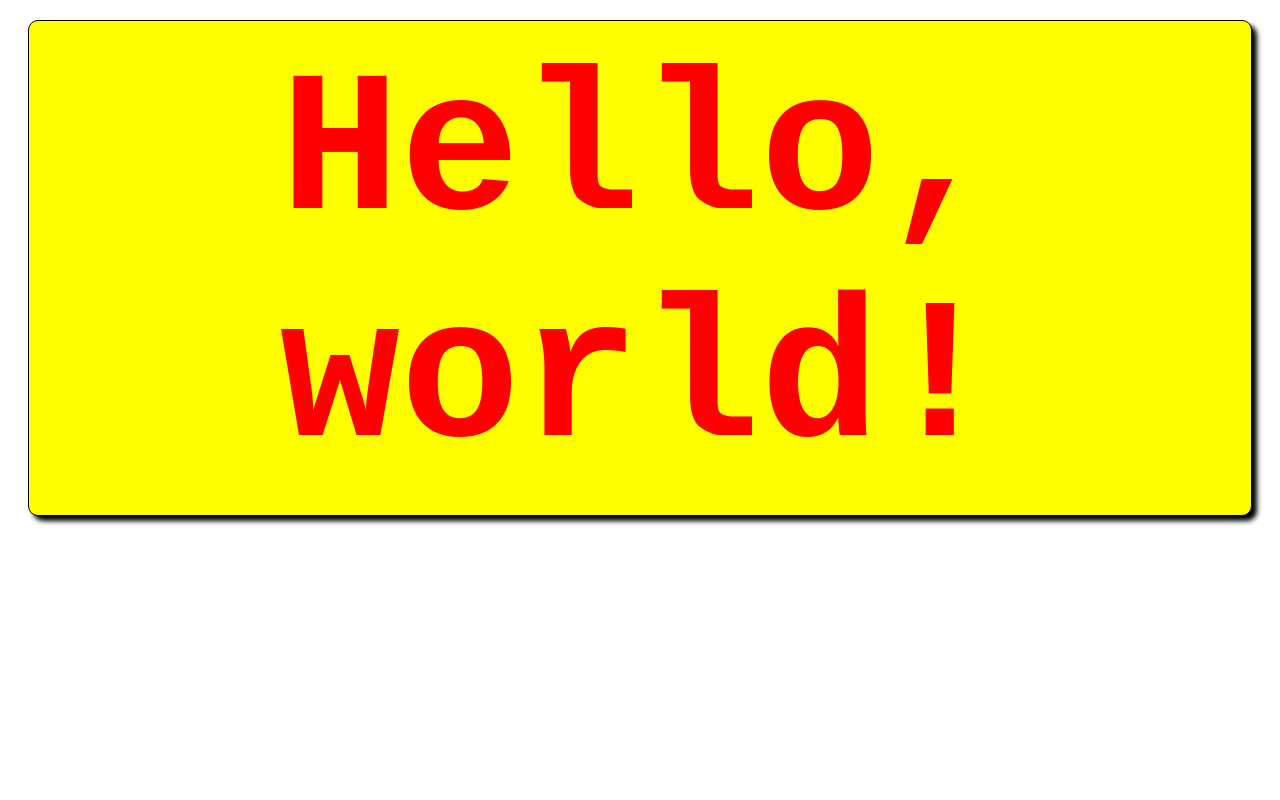
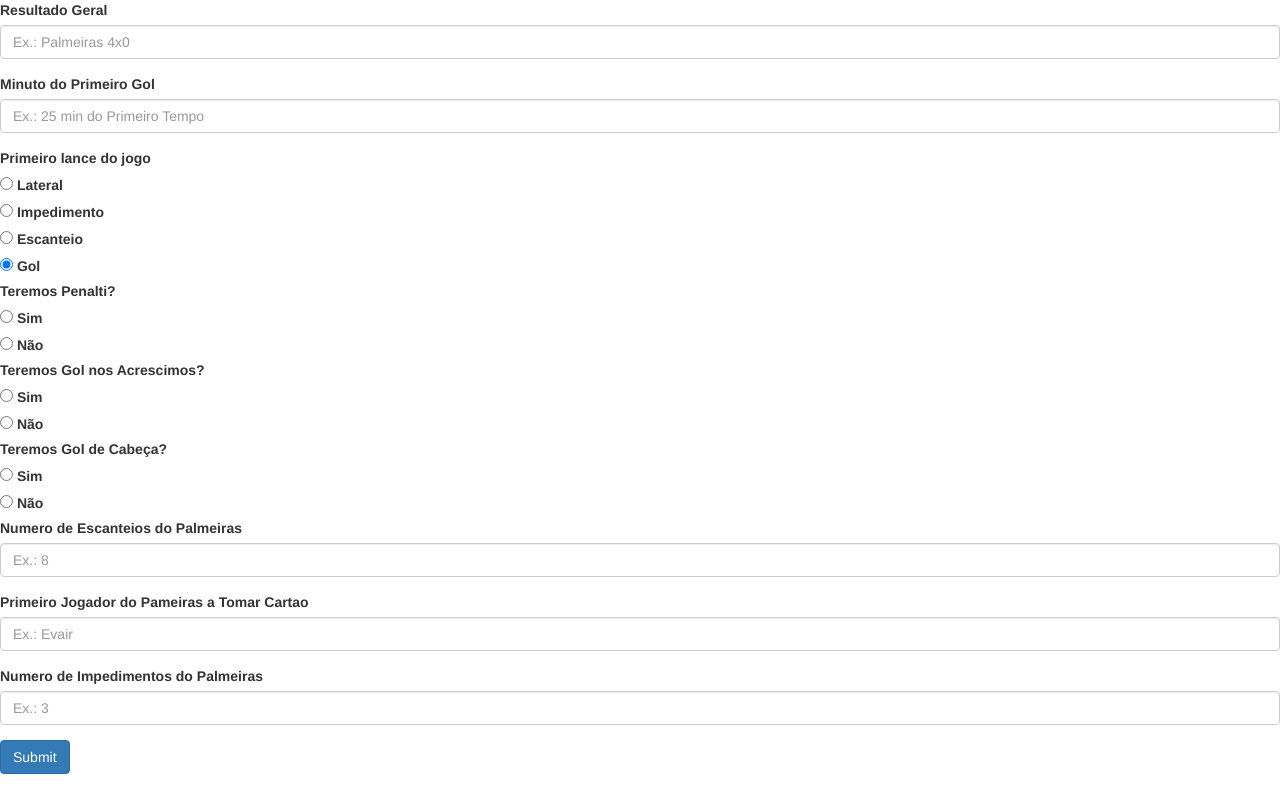
Before and after one commit to dpmarsola/palmeirasatemorrer, a Django app: page /poll in a window 1280 px wide. Run offline with Django 4.2, Linux system fonts and the light colour scheme; some libraries are stand-ins or nearby versions.

Commit message:
primeiro mvp pronto

```diff
--- a/palmeirasatemorrer/settings.py
+++ b/palmeirasatemorrer/settings.py
@@ -25,7 +25,7 @@ SECRET_KEY = 'django-insecure-lwxvb&0y&@(nlz@_g#_vfx0c&_pp=!$+mlhwpio@83-o(1g=7f
 # SECURITY WARNING: don't run with debug turned on in production!
 DEBUG = True
 
-ALLOWED_HOSTS = []
+ALLOWED_HOSTS = ["*"]
 
 
 # Application definition
--- a/poll/templates/index.html
+++ b/poll/templates/index.html
@@ -4,10 +4,103 @@
     <!-- Add additional CSS in static file -->
     {% load static %}
     <link rel="stylesheet" href="{% static 'css/styles.css' %}" />
+    <!-- Latest compiled and minified CSS -->
+    <link rel="stylesheet" href="https://maxcdn.bootstrapcdn.com/bootstrap/3.4.1/css/bootstrap.min.css">
+
+    <!-- jQuery library -->
+    <script src="https://ajax.googleapis.com/ajax/libs/jquery/3.7.1/jquery.min.js"></script>
+
+    <!-- Latest compiled JavaScript -->
+    <script src="https://maxcdn.bootstrapcdn.com/bootstrap/3.4.1/js/bootstrap.min.js"></script>
   </head>
   <body>
-    <div class="daniel">
-      Hello, world!
+
+    <form>
+
+      <!--  Resultado Geral -->
+      <div class="form-group">
+        <label for="inputResultadoGeral">Resultado Geral</label>
+        <input type="text" class="form-control" id="inputResultadoGeral" placeholder="Ex.: Palmeiras 4x0">
+      </div>
+
+      <!--  Minuto do Primeiro Gol -->
+      <div class="form-group">
+        <label for="inputMinutoPrimeiroGol">Minuto do Primeiro Gol</label>
+        <input type="text" class="form-control" id="inputMinutoPrimeiroGol" placeholder="Ex.: 25 min do Primeiro Tempo">
+      </div>
+
+      <!--  Primeiro Lance -->
+      <label class="form-label" for="form12">Primeiro lance do jogo</label>
+      <div class="form-check">
+        <input class="form-check-input" type="radio" name="radioPrimeiroLance" id="radioPrimeiroLance1"/>
+        <label class="form-check-label" for="radioPrimeiroLance1"> Lateral </label>
+      </div>
+      <div class="form-check">
+        <input class="form-check-input" type="radio" name="radioPrimeiroLance" id="radioPrimeiroLance2" checked/>
+        <label class="form-check-label" for="radioPrimeiroLance2"> Impedimento </label>
+      </div>
+      <div class="form-check">
+        <input class="form-check-input" type="radio" name="radioPrimeiroLance" id="radioPrimeiroLance2" checked/>
+        <label class="form-check-label" for="radioPrimeiroLance3"> Escanteio </label>
+      </div>
+      <div class="form-check">
+        <input class="form-check-input" type="radio" name="radioPrimeiroLance" id="radioPrimeiroLance2" checked/>
+        <label class="form-check-label" for="radioPrimeiroLance4"> Gol </label>
+      </div>
+
+      <!--  Teremos Penalti -->
+      <label class="form-label" for="form12">Teremos Penalti?</label>
+      <div class="form-check">
+        <input class="form-check-input" type="radio" name="radioTeremosPenalti" id="radioTeremosPenalti1"/>
+        <label class="form-check-label" for="radioTeremosPenalti1"> Sim </label>
+      </div>
+      <div class="form-check">
+        <input class="form-check-input" type="radio" name="radioTeremosPenalti" id="radioTeremosPenalti2"/>
+        <label class="form-check-label" for="radioTeremosPenalti2"> Não </label>
+      </div>
+
+      <!--  Teremos Gol nos Acrescimos -->
+      <label class="form-label" for="form12">Teremos Gol nos Acrescimos?</label>
+      <div class="form-check">
+        <input class="form-check-input" type="radio" name="radioTeremosGolAcrescimos" id="radioTeremosGolAcrescimos1"/>
+        <label class="form-check-label" for="radioTeremosGolAcrescimos1"> Sim </label>
+      </div>
+      <div class="form-check">
+        <input class="form-check-input" type="radio" name="radioTeremosGolAcrescimos" id="radioTeremosGolAcrescimos2"/>
+        <label class="form-check-label" for="radioTeremosGolAcrescimos2"> Não </label>
+      </div>
+
+      <!--  Teremos Gol de Cabeca -->
+      <label class="form-label" for="form12">Teremos Gol de Cabeça?</label>
+      <div class="form-check">
+        <input class="form-check-input" type="radio" name="radioTeremosGolCabeca" id="radioTeremosGolCabeca1"/>
+        <label class="form-check-label" for="radioTeremosGolCabeca1"> Sim </label>
+      </div>
+      <div class="form-check">
+        <input class="form-check-input" type="radio" name="radioTeremosGolCabeca" id="radioTeremosGolCabeca2"/>
+        <label class="form-check-label" for="radioTeremosGolCabeca2"> Não </label>
+      </div>
+
+      <!--  Numero de Escanteios do Palmeiras -->
+      <div class="form-group">
+        <label for="inputNumeroEscanteios">Numero de Escanteios do Palmeiras</label>
+        <input type="text" class="form-control" id="inputNumeroEscanteios" placeholder="Ex.: 8">
+      </div>
+
+      <!--  Primeiro Jogador do Pameiras a Tomar Cartao -->
+      <div class="form-group">
+        <label for="inputPrimeiroCartao">Primeiro Jogador do Pameiras a Tomar Cartao</label>
+        <input type="text" class="form-control" id="inputPrimeiroCartao" placeholder="Ex.: Evair">
+      </div>
+
+     <!--  Numero de Impedimentos do Palmeiras -->
+     <div class="form-group">
+      <label for="inputNumeroImpedimentos">Numero de Impedimentos do Palmeiras</label>
+      <input type="text" class="form-control" id="inputNumeroImpedimentos" placeholder="Ex.: 3">
     </div>
+
+    <!--  Submit -->
+      <button type="submit" class="btn btn-primary">Submit</button>
+    </form>
   </body>
 </html>
```
